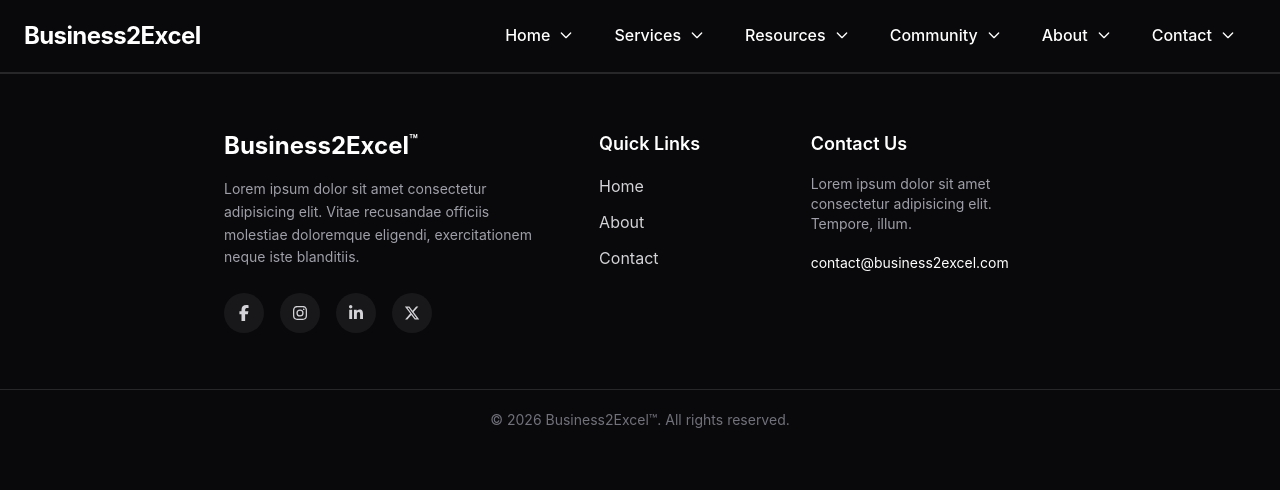
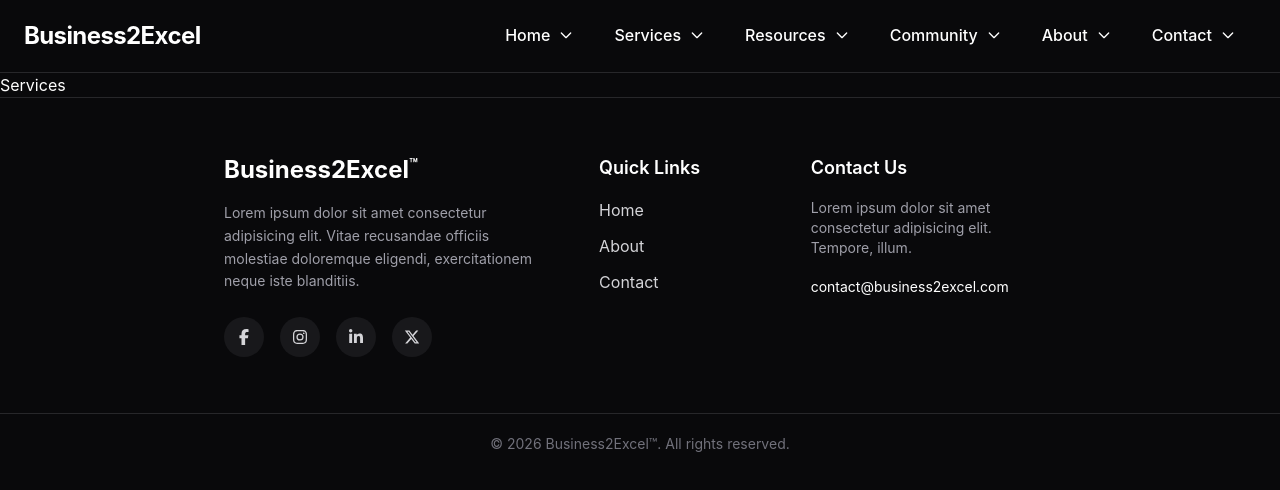
Before and after one commit to RogerWaltin/Business2Excel, a React (Vite) app in the folder Client/: page /Services in a window 1280 px wide. Shown: the top 490 px of the page. Built offline with nearby package versions, Linux system fonts and the light colour scheme.

Commit message:
added services pages

```diff
--- a/Client/src/App.jsx
+++ b/Client/src/App.jsx
@@ -4,6 +4,7 @@ import Contact from "./Pages/Contact.jsx"
 import Home from "./Pages/Home.jsx"
 import About from "./Pages/About.jsx"
 import Footer from "./Components/Footer.jsx"
+import Services from "./Pages/Services.jsx"
 
  export default function App() {
 
@@ -14,6 +15,7 @@ import Footer from "./Components/Footer.jsx"
         <Route path="/" element = {<Home />} />
         <Route path="/About" element = {<About />} />
         <Route path="/Contact" element = {<Contact />} />
+        <Route path="/Services" element = {<Services />} />
       </Routes>
       <Footer />
     </div>
--- /dev/null
+++ b/Client/src/Pages/Services.jsx
@@ -0,0 +1,7 @@
+function Services() {
+    return (
+        <div>Services</div>
+    )
+}
+
+export default Services
```
